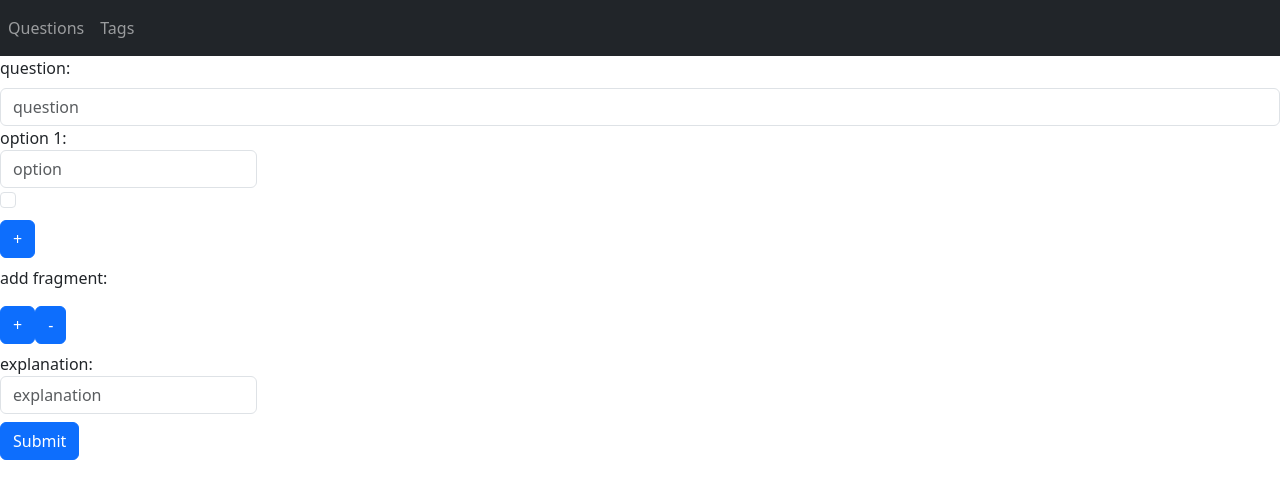
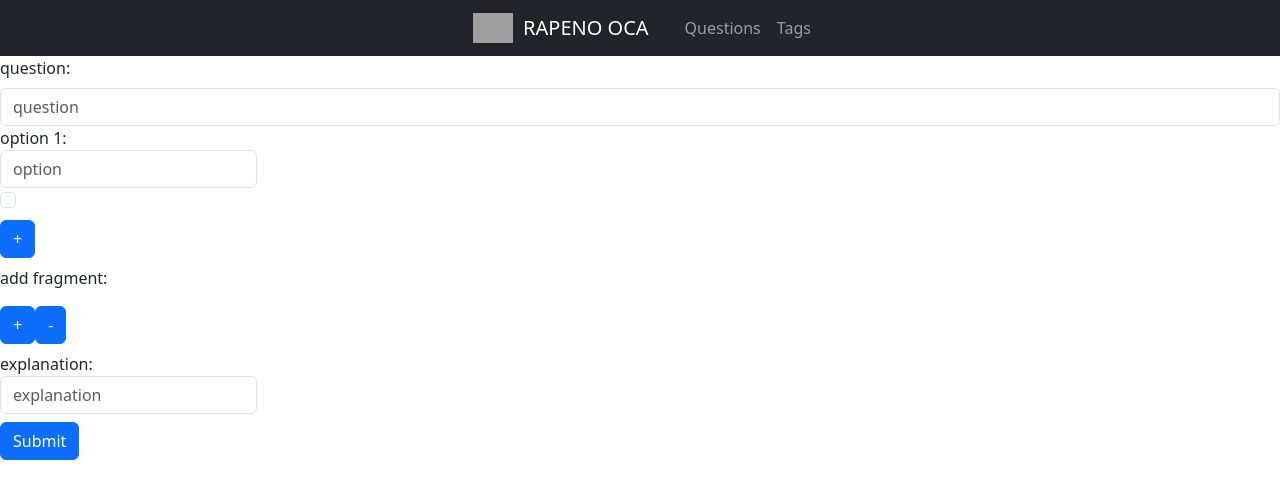
Before and after one commit to RaafiKuijper/OCA-app, a React (Vite) app in the folder frontend/: page / in a window 1280 px wide. Shown: the top 498 px of the page. Built offline with nearby package versions, Linux system fonts and the light colour scheme; grey boxes are pictures that could not be loaded.

Commit message:
Home + Navbar: Navbar Design + Brand

```diff
--- a/frontend/src/main.tsx
+++ b/frontend/src/main.tsx
@@ -8,15 +8,11 @@ import MakeQuizView from "./make-quiz/MakeQuizView.tsx";
 import CreateQuestionsFormComponent from "./question/CreateQuestionFormComponent.tsx";
 import CreateTagComponent from "./tag/CreateTagComponent.tsx";
 import isAdmin from "./user/user.tsx";
-import { Navbar } from "react-bootstrap";
-import AdminNavLinks from "./navbar/admin-nav-links/AdminNavLinks.tsx";
-import UserNavLinks from "./navbar/user-nav-links/UserNavLinks.tsx";
+import MyNavbar from "./navbar/MyNavbar.tsx";
 
 ReactDOM.createRoot(document.getElementById("root")!).render(
   <React.StrictMode>
-    <Navbar bg="dark" data-bs-theme="dark">
-      {isAdmin ? <AdminNavLinks /> : <UserNavLinks />}
-    </Navbar>
+    <MyNavbar />
     <BrowserRouter>
       <Routes>
         <Route path="/" element={<App />} />
--- /dev/null
+++ b/frontend/src/navbar/MyNavbar.tsx
@@ -0,0 +1,35 @@
+import { Container, Navbar } from "react-bootstrap";
+import AdminNavLinks from "./admin-nav-links/AdminNavLinks";
+import UserNavLinks from "./user-nav-links/UserNavLinks";
+import isAdmin from "../user/user";
+
+const MyNavbar = () => {
+  return (
+    <Navbar
+      bg="dark"
+      data-bs-theme="dark"
+      style={{
+        display: "flex",
+        justifyContent: "center",
+        alignItems: "center",
+      }}
+    >
+      <Navbar.Brand>
+        <Container>
+          <img
+            src="https://upload.wikimedia.org/wikipedia/commons/thumb/e/e1/Oracle_Corporation_logo.svg/2560px-Oracle_Corporation_logo.svg.png"
+            style={{
+              width: "2em",
+              marginRight: "0.5em",
+              marginTop: "-0.2em",
+            }}
+          />
+          <span style={{ display: "inline-block" }}>RAPENO OCA</span>
+        </Container>
+      </Navbar.Brand>
+      {isAdmin ? <AdminNavLinks /> : <UserNavLinks />}
+    </Navbar>
+  );
+};
+
+export default MyNavbar;
```
Also changed, not shown: frontend/src/assets/oracle.svg (added).
